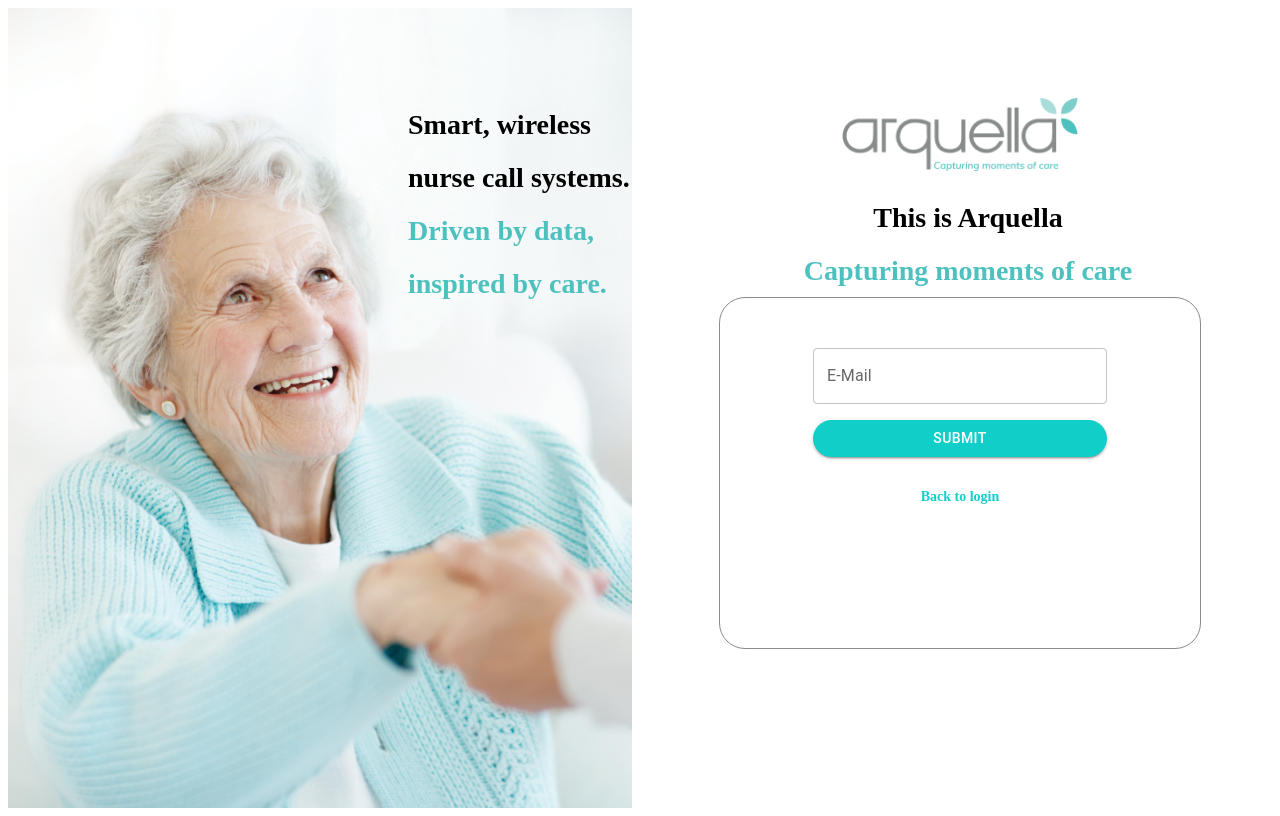
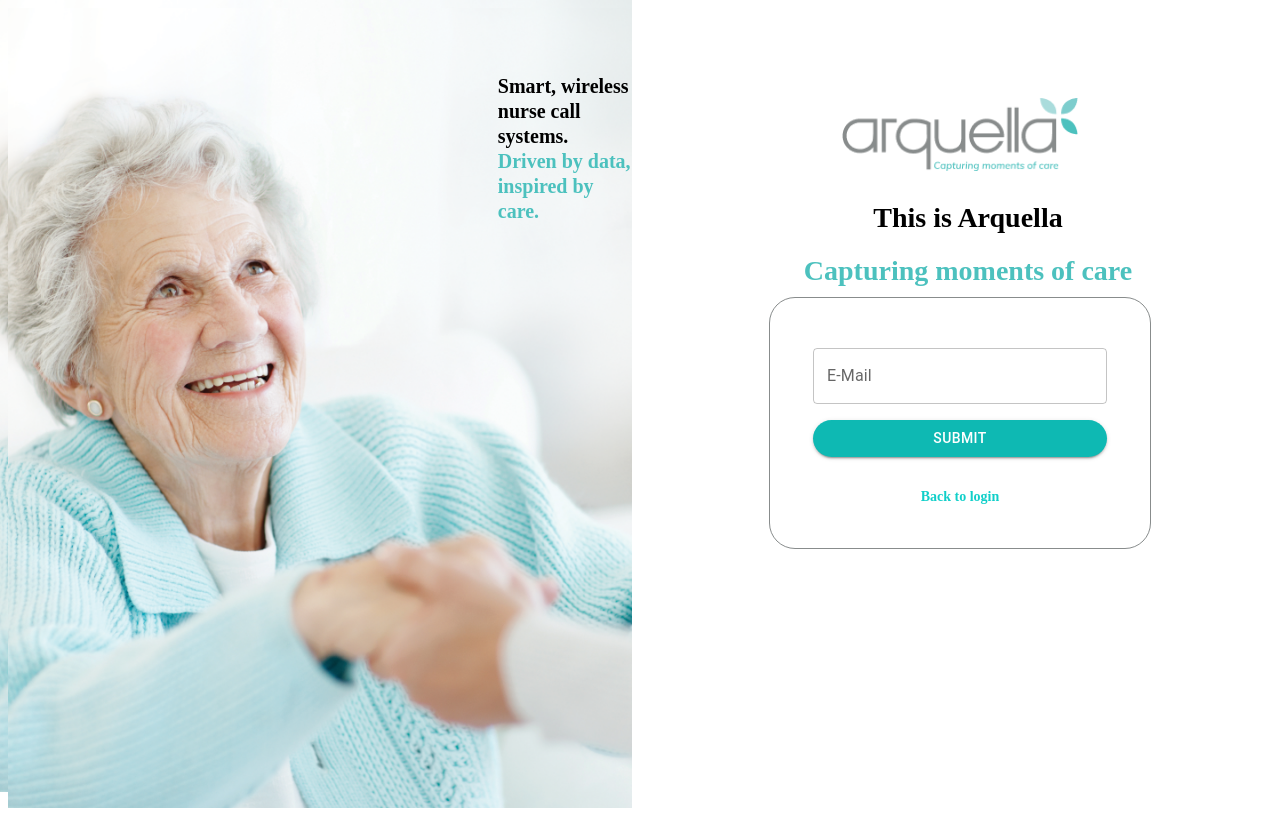
Before and after one commit to kjaeel1/arquellaReact, a React (Vite) app: page /Forgotpw in a window 1280 px wide. Built offline with nearby package versions, Linux system fonts and the light colour scheme; a web font is replaced by a local one.

Commit message:
register login forgot pw

```diff
--- a/src/modules/pages/ForgotPassword.jsx
+++ b/src/modules/pages/ForgotPassword.jsx
@@ -9,43 +9,14 @@ export const ForgotPassword = () => {
   return (
 
     <div> <Grid container spacing={2}>
-      <Grid item xs={6}>
-
-        <Box
-          style={{
-            backgroundImage: `url(${img})`,
-            backgroundSize: "cover",
-            height: "100vh",
-            color: "#f5f5f5"
-          }}
-        >
-          <div style={{
-            color: "red",
-            margin: '0px 0px 0px 400px',
-            padding: '90px 0px 0px 0px',
-            lineHeight: '53px'
-          }}>
-            <p style={{
-              margin: '0',
-              fontFamily: 'Muli',
-              color: '#000000',
-              fontSize: '28px',
-              fontWeight: '700'
-            }}>Smart, wireless nurse call systems.</p>
-
-            <p style={{
-              color: "#4CC1BE",
-              fontFamily: 'Muli',
-              margin: '0',
-              fontSize: '28px',
-              fontWeight: '700'
-
-            }}>Driven by data, inspired by care.</p>
-          </div>
-        </Box>
-
-
-      </Grid>
+      <Grid item  xs={12} sm={6} lg={6} className='loginImageCont'>
+            <div className='loginImageCont' >
+              <div className='textWrap'>
+                <div><p className='hedOne'>Smart, wireless nurse call systems.</p></div>
+                <div><p className='hedTwo' >Driven by data, inspired by care.</p></div>
+              </div>
+            </div>
+          </Grid>
       <Grid item xs={6}>
         <div style={{
           backgroundColor: '',
@@ -100,7 +71,7 @@ export const ForgotPassword = () => {
                 padding: '0px 0px 0px 0px',
 
               }}>
-                <Button variant="contained" sx={{ borderRadius: '100px', width: '294px', backgroundColor: '#10CFC9' }}>Submit</Button>
+                <Button variant="contained" sx={{ borderRadius: '100px', width: '294px', backgroundColor: '#0EB9B3' }}>Submit</Button>
               </div>
 
               <div>
--- a/src/modules/pages/login/Login.jsx
+++ b/src/modules/pages/login/Login.jsx
@@ -40,6 +40,14 @@ import IconButton from '@mui/material/IconButton';
 import logo from '../../../static/assets/images/arquellaLogoPng.png'
 import axios from 'axios';
 
+
+
+import Dialog from '@mui/material/Dialog';
+import DialogActions from '@mui/material/DialogActions';
+import DialogContent from '@mui/material/DialogContent';
+import DialogContentText from '@mui/material/DialogContentText';
+import DialogTitle from '@mui/material/DialogTitle';
+
 // import logo from '../../../'
 
 const label = { inputProps: { 'aria-label': 'Checkbox demo' } };
@@ -48,8 +56,17 @@ function Login() {
   const [age, setAge] = React.useState('');
   const [email, setEmail] = useState('');
   const [password, setPassword] = useState('');
+  const [open, setOpen] = React.useState(false);
 
 
+
+  const handleClickOpen = () => {
+    setOpen(true);
+  };
+
+  const handleClose = () => {
+    setOpen(false);
+  };
 
 
   const handleChange = (event) => {
@@ -75,9 +92,16 @@ function Login() {
   }));
 
 
+
+  const openAlert = () => {
+
+
+    handleClickOpen()
+  };
+
   const handleSubmit = (event) => {
     console.log("conotrooler hittee");
-    navigate('/dashboard')
+
     event.preventDefault();
 
     const data = new FormData(event.currentTarget);
@@ -104,9 +128,12 @@ function Login() {
       .then(res => {
         localStorage.setItem('refreshToken', res.data.refresh_token);
         // redirect to home page or dashboard
+        navigate('/dashboard')
       })
       .catch(error => {
-        setError(error.response.data.message);
+        // setError(error.response.data.message);
+        openAlert()
+
       });
 
   };
@@ -213,7 +240,7 @@ function Login() {
                           <Checkbox {...label} defaultChecked />
                           <p className='remember'> Remember Me</p>
                         </div>
-                        <Button type='submit' variant="contained" startIcon={<LoginIcon style={{color: 'white'}}/>} sx={{ background: '#0EB9B3', width: 294, height: 40, borderRadius: 20, fontFamily: 'muli', fontWeight: 700, fontSize: 14,color: '#1D192B' }}
+                        <Button type='submit' variant="contained" startIcon={<LoginIcon style={{color: '#1D192B'}}/>} sx={{ background: '#0EB9B3', width: 294, height: 40, borderRadius: 20, fontFamily: 'muli', fontWeight: 700, fontSize: 14,color: '#1D192B' }}
                           onClick={() => { }}
                         >
                           LogIn
@@ -285,6 +312,27 @@ function Login() {
         </Grid>
       </Box>
 
+
+      <Dialog
+        open={open}
+        onClose={handleClose}
+        aria-labelledby="alert-dialog-title"
+        aria-describedby="alert-dialog-description"
+      >
+        <DialogTitle id="alert-dialog-title">
+          {"Entered Email id or Password is incorrect"}
+        </DialogTitle>
+        {/* <DialogContent>
+          <DialogContentText id="alert-dialog-description">
+            Let Google help apps determine location. This means sending anonymous
+            location data to Google, even when no apps are running.
+          </DialogContentText>
+        </DialogContent> */}
+        <DialogActions>
+          <Button onClick={handleClose}>Try Again</Button>
+
+        </DialogActions>
+      </Dialog>
     </div>
 
   )
--- a/src/modules/pages/register/Register.jsx
+++ b/src/modules/pages/register/Register.jsx
@@ -1193,7 +1193,7 @@ Next
                         <form onSubmit={methods.handleSubmit(handleNext)}>
                           {getStepContent(activeStep)}
 
-                          <Button
+                          {/* <Button
 
                             disabled={activeStep === 0}
                             onClick={handleBack}
@@ -1221,7 +1221,7 @@ Next
                             >
                               {activeStep === steps.length - 1 ? "Finish" : "Next"}
                             </Button>
-                          </div>
+                          </div> */}
                         </form>
                       </FormProvider>
                     </>
--- a/src/static/css/forgotPass.css
+++ b/src/static/css/forgotPass.css
@@ -12,8 +12,8 @@
     text-align: center;
     border: solid #888C8C 1px;
     border-radius: 26px;
-    height: 300px;
-    width: 480px;
+    height: 200px;
+    width: 380px;
     margin-left: auto;
     margin-right: auto;
     padding-top: 50px;
```
